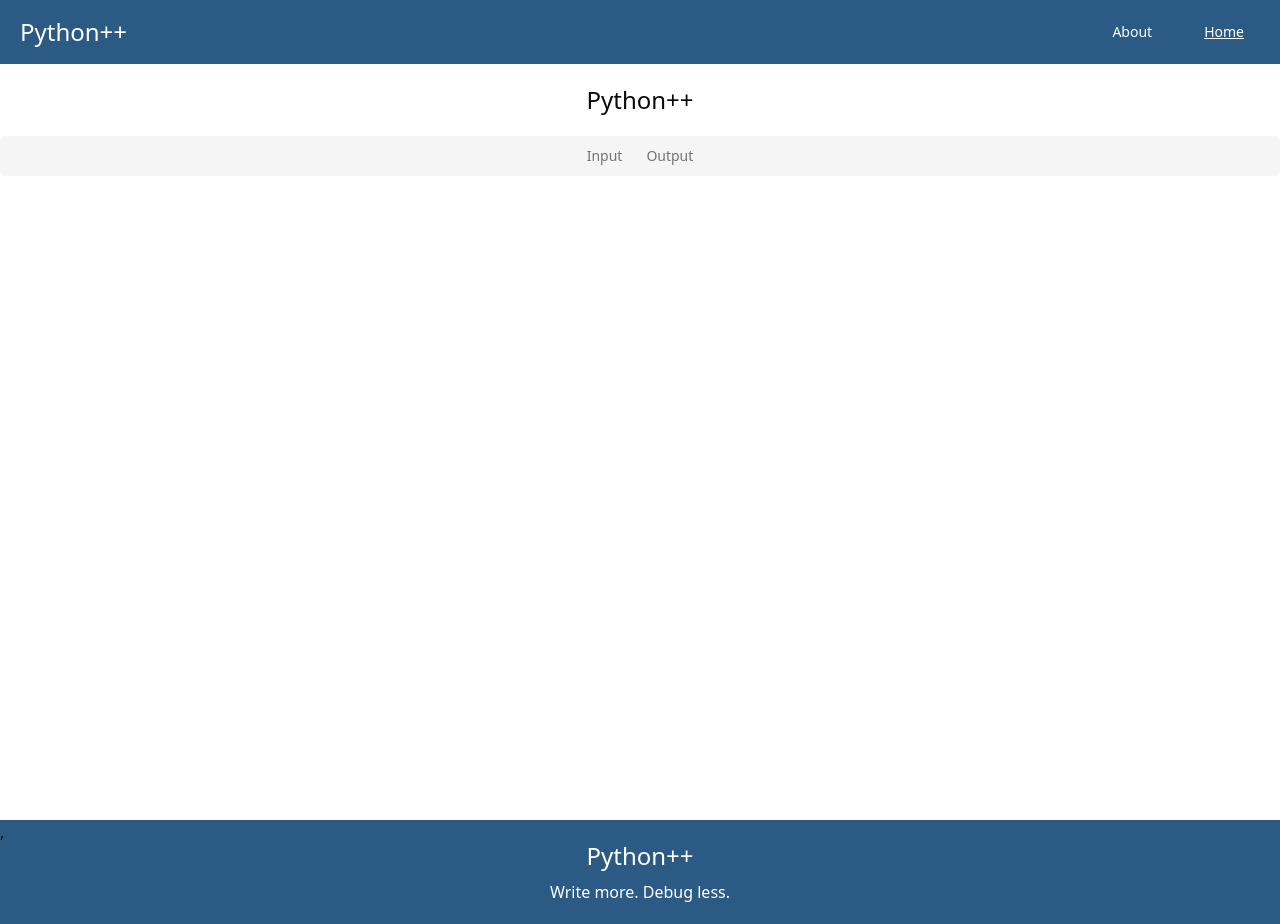
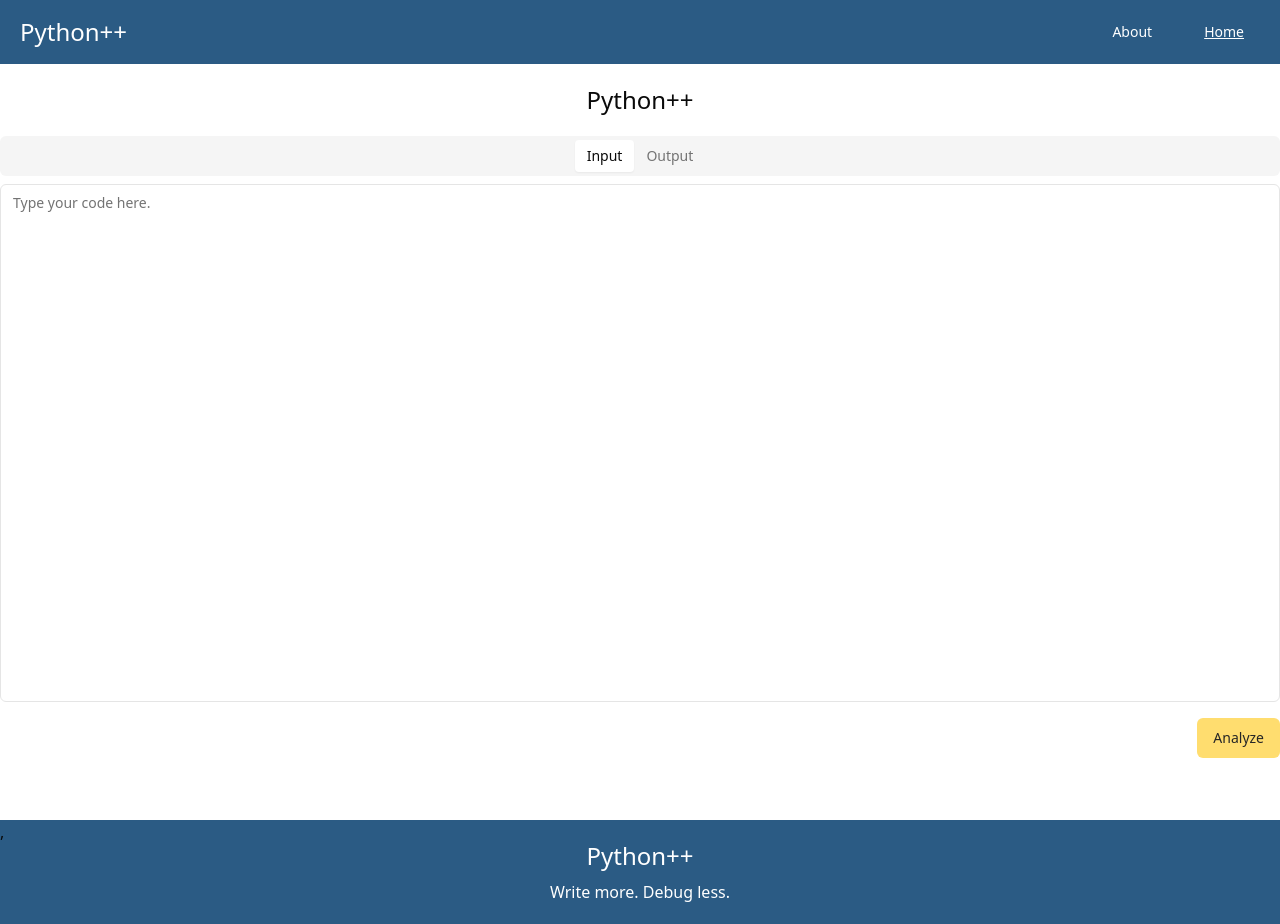
Before and after one commit to veenoise/Python-, a React (Vite) app: page / in a window 1280 px wide. Built offline with nearby package versions, Linux system fonts and the light colour scheme.

Commit message:
fixed error in default value of tab

```diff
--- a/src/Routes/Home.tsx
+++ b/src/Routes/Home.tsx
@@ -6,7 +6,7 @@ const Home = () => {
   return (
     <div className="min-h-[calc(100dvh-64px)] container mx-auto">
       <h2 className="text-center text-2xl m-5">Python++</h2>
-      <Tabs defaultValue="account">
+      <Tabs defaultValue="input">
         <TabsList className="flex">
           <TabsTrigger value="input">Input</TabsTrigger>
           <TabsTrigger value="output">Output</TabsTrigger>
```
